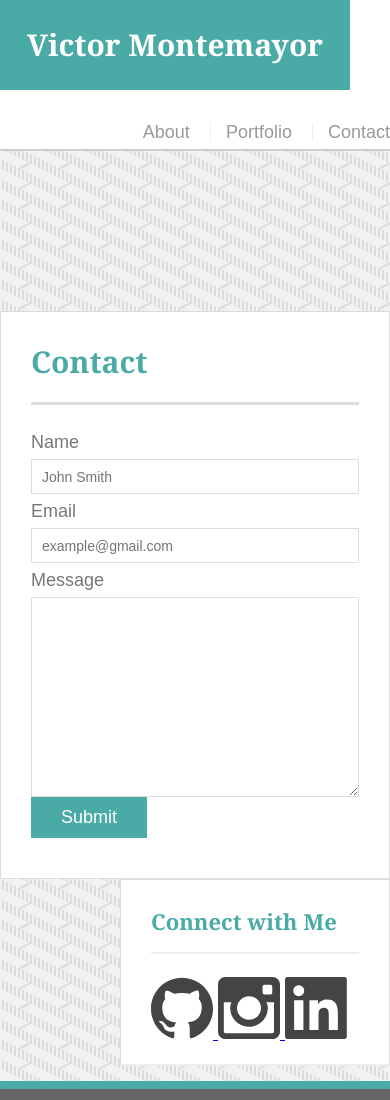
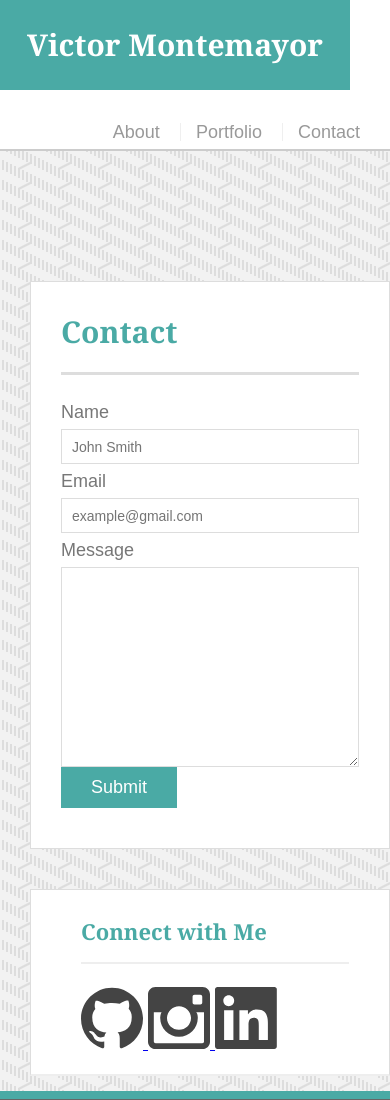
Before and after one commit to vikmm/Responsive-Portfolio, a plain HTML site: page contact.html in a window 390 px wide. Shown: the top 1100 px of the page. Drawn offline with Linux system fonts and the light colour scheme.

Commit message:
new new mods

```diff
--- a/assets/css/style.css
+++ b/assets/css/style.css
@@ -1,6 +1,8 @@
 * {
 	box-sizing: border-box;
 }
+
+
 
 body {
 	font-size: 18px;
@@ -44,7 +46,7 @@ h2, h3 {
 
 #header {
 	background: #fff;
-	margin: 0 0 30px;
+
 	z-index: 99;
 	color: #fff;
 	overflow: auto;
@@ -95,7 +97,7 @@ nav a:first-child {
 .main-section {
 	background: #fff;
 	padding: 30px;
-	margin-bottom: 0 0 40px 0;
+	margin-bottom: 40px;
 	width: 100%;
 	max-width: 650px;
 	float: left;
@@ -220,22 +222,54 @@ footer {
 	color: #ccc;
 	font-size: 12px;
 	text-align: center;
+	text-decoration: none;
 }
 
+/*MEDIA QUERIES*/
 @media only screen and (max-width: 980px) {
-    body {
-        background-color: none;
-    }
+    .bio-image {
+		width: 95%;
+        margin: 10px;
+	}
 }
 
-@media only screen and (max-width: 768px) {
-    body {
-        background-color: none;
-    }
+nav {
+	padding-right: 30px;
 }
 
+#connect {
+	margin-left: 10px;
+}
+
+
+@media only screen and (max-width: 768px) {
+      .connectwithme {
+         float: left;
+         max-width: 100%;
+         padding-right: 40px;
+
+     }
+}
+
+nav {
+	padding-right: 30px;
+}
+
+#main-container {
+	padding-left: 30px;
+}
+
+
 @media only screen and (max-width: 640px) {
-    body {
-        background-color: none;
-    }
+      .connectwithme {
+         float: left;
+         max-width: 100%;
+         padding-right: 40px;
+         padding-left: 40px;
+		;
+            }
 }
+
+nav {
+
+}
```
